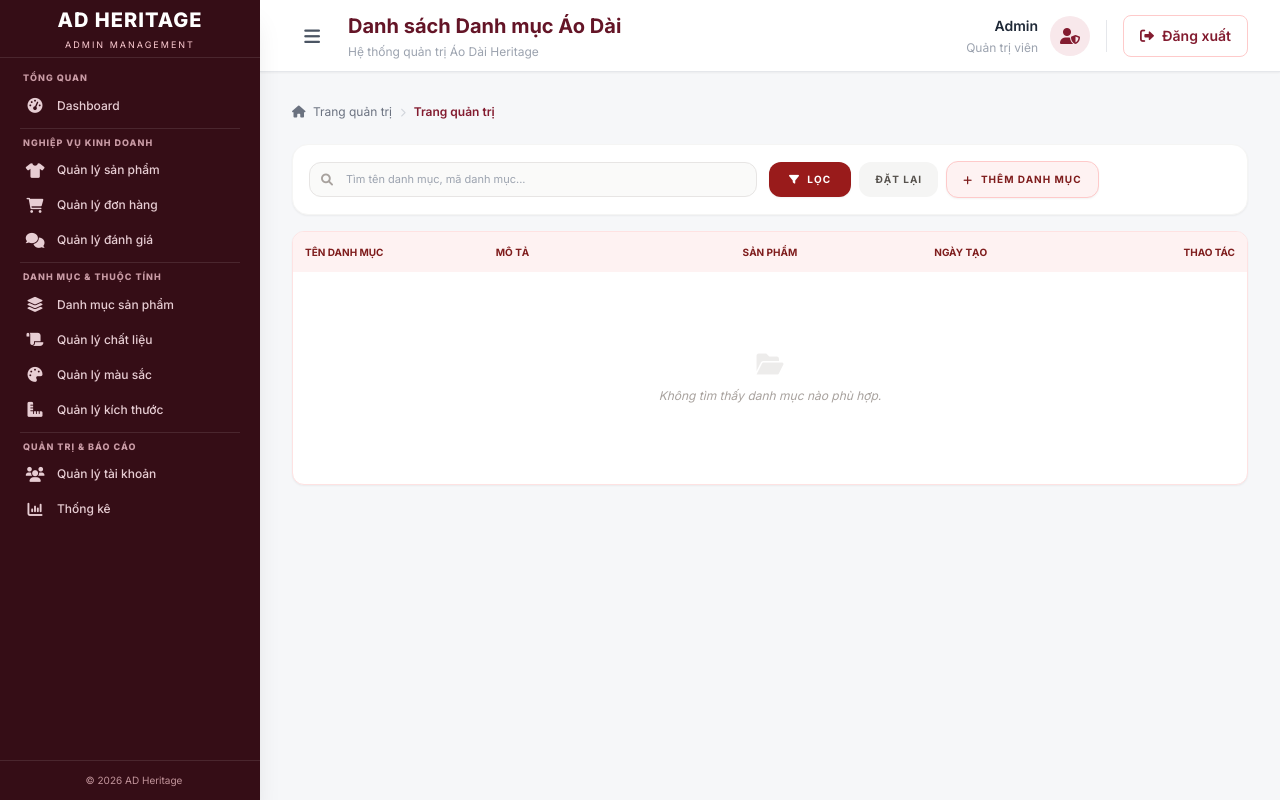
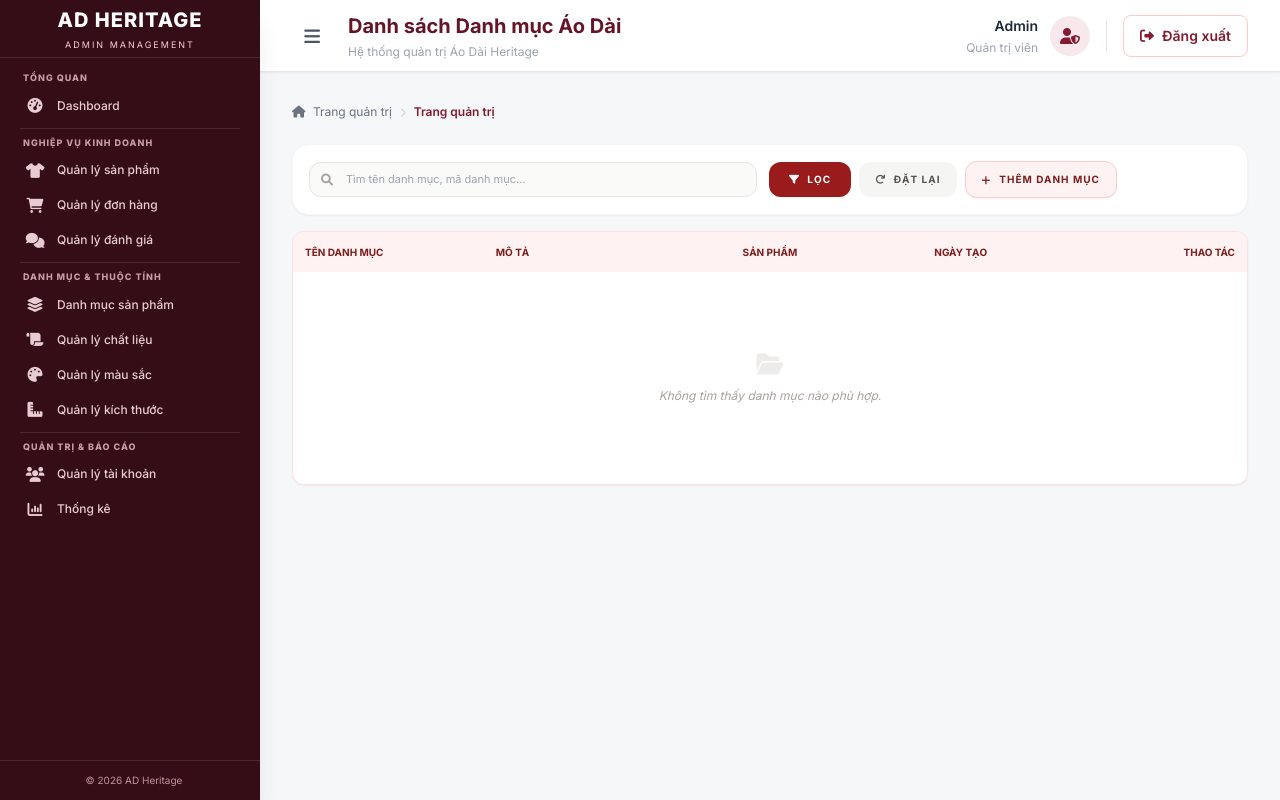
Before and after one commit to QuynhNhu1825/AoDaiStore_v2, a Laravel app: template AoDai_Store/resources/views/admin/categories/index.blade.php in a window 1280 px wide. Run offline with Laravel 12, Linux system fonts and the light colour scheme; the template is opened without the code that fills it: most values are stand-ins (such as "Sample title", 1, 10 or a date in 2020); data that the repository does not hold is empty; some libraries are stand-ins or nearby versions.

Commit message:
Fix image detail

```diff
--- a/AoDai_Store/app/Http/Controllers/AdminMaterialController.php
+++ b/AoDai_Store/app/Http/Controllers/AdminMaterialController.php
@@ -24,7 +24,7 @@ class AdminMaterialController extends Controller
         }
 
         $materials = $query
-            ->orderBy('MaChatLieu', 'asc')
+            ->orderBy('MaChatLieu', 'desc')
             ->get();
 
         return view('admin.materials.index', compact(
--- a/AoDai_Store/resources/views/admin/categories/index.blade.php
+++ b/AoDai_Store/resources/views/admin/categories/index.blade.php
@@ -20,7 +20,7 @@
                     <i class="fas fa-filter mr-1"></i> Lọc
                 </button>
 
-                <a href="{{ route('admin.categories.index') }}" class="w-full sm:w-auto text-center bg-stone-100 text-stone-600 px-4 py-2.5 rounded-xl text-[10px] font-bold uppercase tracking-widest hover:bg-stone-200 transition-all whitespace-nowrap">Đặt lại</a>
+                <a href="{{ route('admin.categories.index') }}" class="w-full sm:w-auto text-center bg-stone-100 text-stone-600 px-4 py-2.5 rounded-xl text-[10px] font-bold uppercase tracking-widest hover:bg-stone-200 transition-all whitespace-nowrap"><i class="fas fa-redo mr-1"></i> Đặt lại</a>
                 <a href="{{ route('admin.categories.create') }}" class="col-span-2 sm:col-span-1 w-full sm:w-auto inline-flex items-center justify-center bg-red-50 text-red-900 border border-red-200 px-4 py-2.5 rounded-xl text-[10px] font-bold uppercase tracking-widest hover:bg-red-800 hover:text-white hover:border-red-800 transition-all shadow-sm whitespace-nowrap">
                     <i class="fas fa-plus mr-2"></i> Thêm Danh Mục
                 </a>
```
Also changed, not shown: 1 other file.
